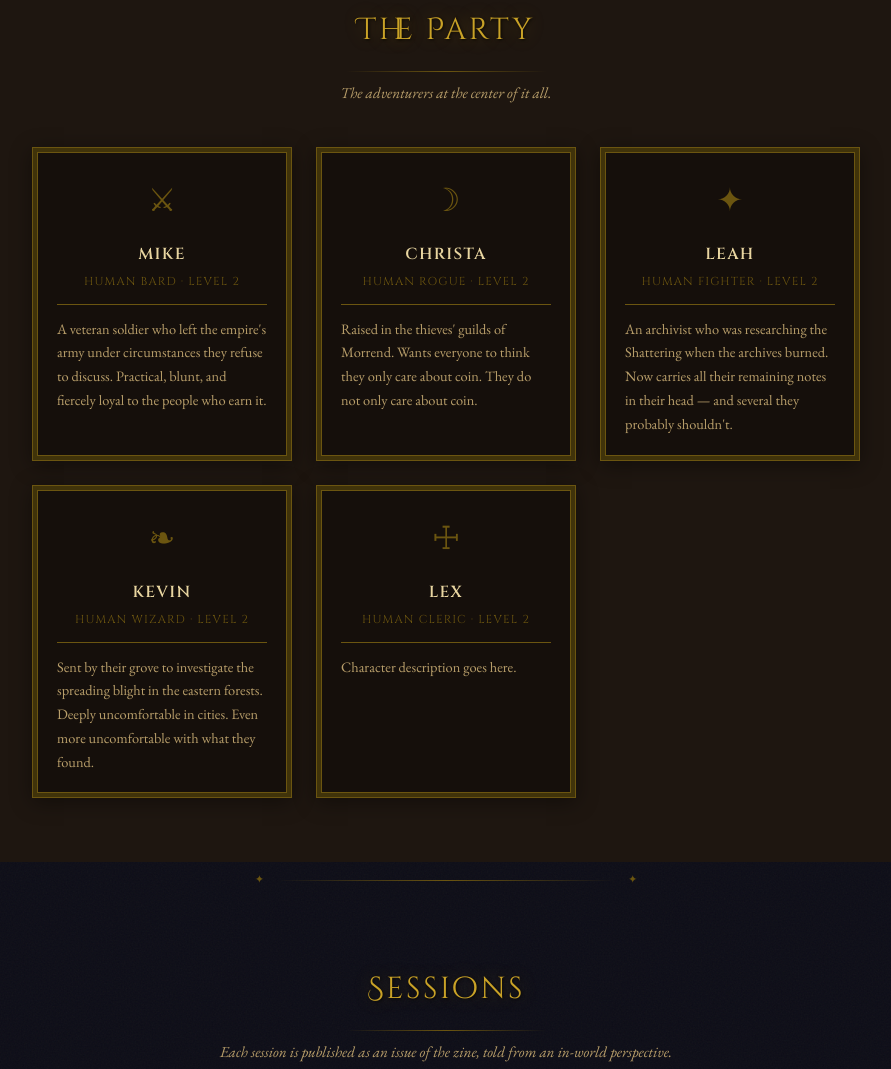
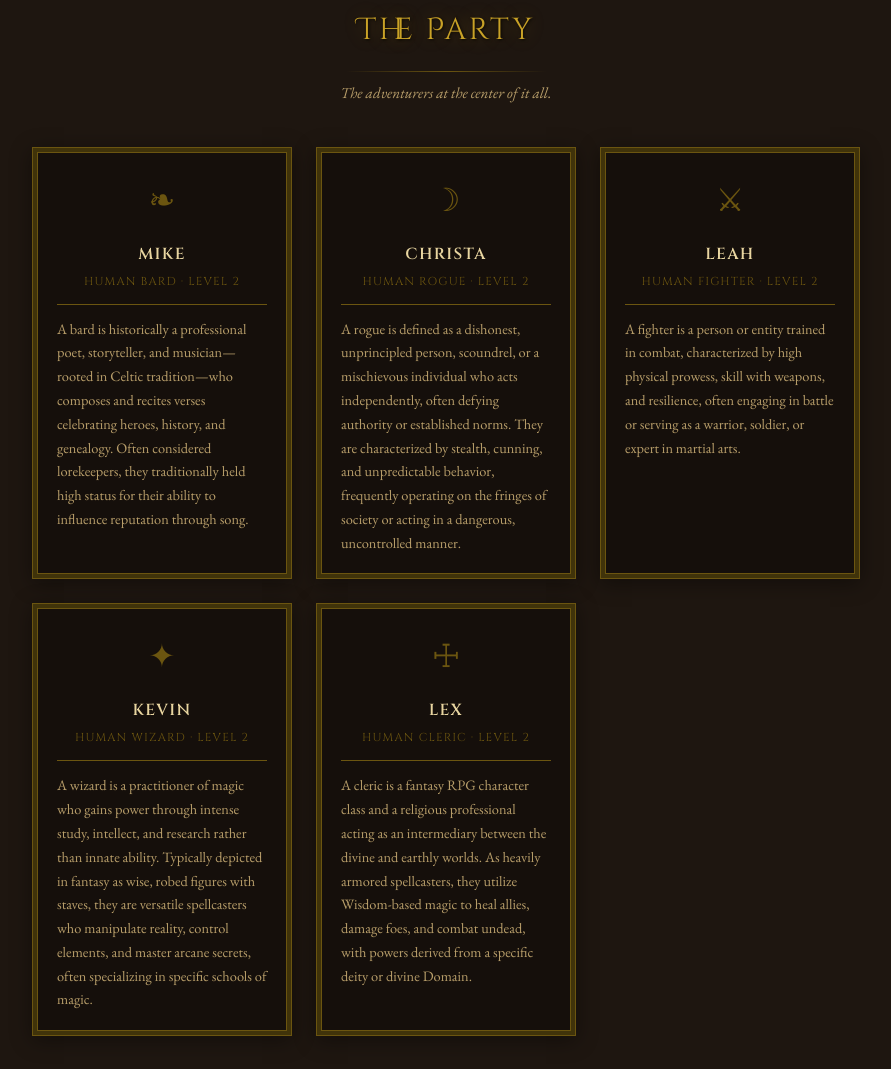
Before and after one commit to PeteGrapentien/rockport-hamlet, a plain HTML site: page index.html in a window 1280 px wide. Shown: the part 1029-2098 px from the top of the page, without its empty margins (194-1085 px from the left). Drawn offline with nearby package versions, Linux system fonts and the light colour scheme.

Commit message:
Updated character sheets

```diff
--- a/index.html
+++ b/index.html
@@ -75,11 +75,11 @@
 
         <div class="character-card">
           <div class="card-inner">
-            <div class="character-avatar" aria-hidden="true">⚔</div>
+            <div class="character-avatar" aria-hidden="true">❧</div>
             <h3>Mike</h3>
             <p class="character-class">Human Bard · Level 2</p>
             <div class="card-rule"></div>
-            <p>A veteran soldier who left the empire's army under circumstances they refuse to discuss. Practical, blunt, and fiercely loyal to the people who earn it.</p>
+            <p>A bard is historically a professional poet, storyteller, and musician—rooted in Celtic tradition—who composes and recites verses celebrating heroes, history, and genealogy. Often considered lorekeepers, they traditionally held high status for their ability to influence reputation through song.</p>
           </div>
         </div>
 
@@ -89,27 +89,27 @@
             <h3>Christa</h3>
             <p class="character-class">Human Rogue · Level 2</p>
             <div class="card-rule"></div>
-            <p>Raised in the thieves' guilds of Morrend. Wants everyone to think they only care about coin. They do not only care about coin.</p>
+            <p>A rogue is defined as a dishonest, unprincipled person, scoundrel, or a mischievous individual who acts independently, often defying authority or established norms. They are characterized by stealth, cunning, and unpredictable behavior, frequently operating on the fringes of society or acting in a dangerous, uncontrolled manner.</p>
+          </div>
+        </div>
+
+        <div class="character-card">
+          <div class="card-inner">
+            <div class="character-avatar" aria-hidden="true">⚔</div>
+            <h3>Leah</h3>
+            <p class="character-class">Human Fighter · Level 2</p>
+            <div class="card-rule"></div>
+            <p>A fighter is a person or entity trained in combat, characterized by high physical prowess, skill with weapons, and resilience, often engaging in battle or serving as a warrior, soldier, or expert in martial arts.</p>
           </div>
         </div>
 
         <div class="character-card">
           <div class="card-inner">
             <div class="character-avatar" aria-hidden="true">✦</div>
-            <h3>Leah</h3>
-            <p class="character-class">Human Fighter · Level 2</p>
-            <div class="card-rule"></div>
-            <p>An archivist who was researching the Shattering when the archives burned. Now carries all their remaining notes in their head — and several they probably shouldn't.</p>
-          </div>
-        </div>
-
-        <div class="character-card">
-          <div class="card-inner">
-            <div class="character-avatar" aria-hidden="true">❧</div>
             <h3>Kevin</h3>
             <p class="character-class">Human Wizard · Level 2</p>
             <div class="card-rule"></div>
-            <p>Sent by their grove to investigate the spreading blight in the eastern forests. Deeply uncomfortable in cities. Even more uncomfortable with what they found.</p>
+            <p>A wizard is a practitioner of magic who gains power through intense study, intellect, and research rather than innate ability. Typically depicted in fantasy as wise, robed figures with staves, they are versatile spellcasters who manipulate reality, control elements, and master arcane secrets, often specializing in specific schools of magic.</p>
           </div>
         </div>
 
@@ -119,7 +119,7 @@
             <h3>Lex</h3>
             <p class="character-class">Human Cleric · Level 2</p>
             <div class="card-rule"></div>
-            <p>Character description goes here.</p>
+            <p>A cleric is a fantasy RPG character class and a religious professional acting as an intermediary between the divine and earthly worlds. As heavily armored spellcasters, they utilize Wisdom-based magic to heal allies, damage foes, and combat undead, with powers derived from a specific deity or divine Domain.</p>
           </div>
         </div>
 
```
